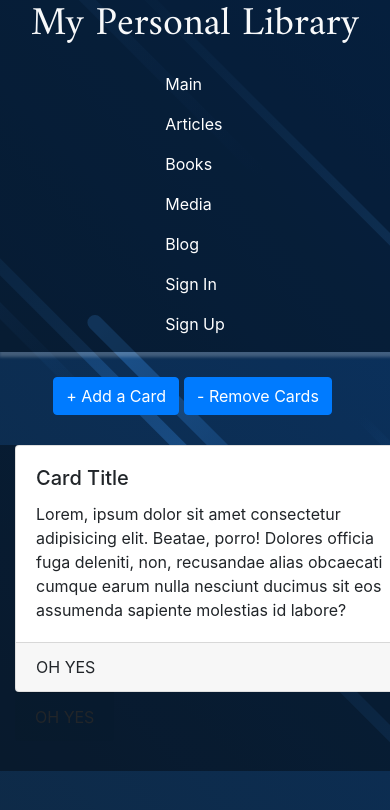
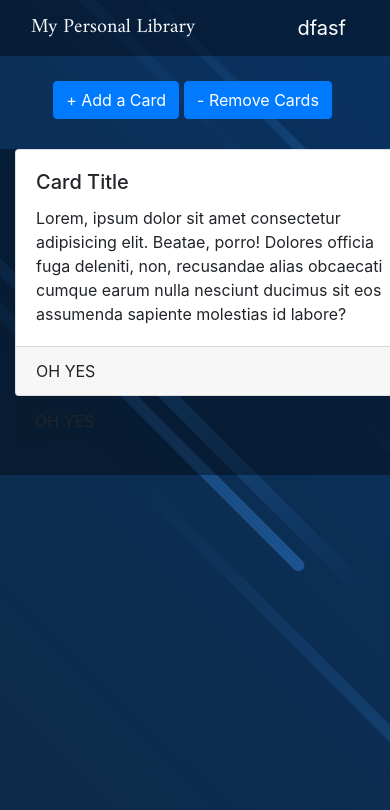
Before and after one commit to dukekim47/Personal-Library, a website: page index.html in a window 390 px wide. Drawn offline with nearby package versions, Linux system fonts and the light colour scheme.

Commit message:
Adjusted Nav bar
Full bootstrap mode
Mobile navigations made

```diff
--- a/index.html
+++ b/index.html
@@ -9,43 +9,38 @@
     <title>My Personal Library</title>
 </head>
 <body>
-    <div class="top-section fluid-container">
-        <header class="top-header">
-            <h1 class="text-center page-title text-light"> My Personal Library</h1>
-            <div class="container">
-                <nav class="navbar justify-content-center navbar-expand-lg">
-                    <ul class="navbar-nav nav-menu">
-                        <li class="nav-item">
-                            <a href="#" class="nav-link" >Main</a>  <!--aria-current="page"-->
+    <div class="container-fluid top-section">
+        <nav class="navbar navbar-expand-lg header-nav">
+            <a class="navbar-brand text-light brand-name" href="#">My Personal Library</a>
+            <button class="navbar-toggler" type="button" data-toggle="collapse" data-target="#navbarNav" aria-controls="navbarNav" aria-expanded="false" aria-label="Toggle navigation">
+              <span>dfasf</span>
+            </button>
+            <div class="collapse navbar-collapse" id="navbarNav">
+              <ul class="navbar-nav">
+                <li class="nav-item active">
+                  <a class="nav-link" href="#">Home</a>
                 </li>
                 <li class="nav-item">
-                            <a href="" class="nav-link">Articles</a>
+                  <a class="nav-link" href="#">Books</a>
                 </li>
                 <li class="nav-item">
-                            <a href="#" class="nav-link">Books</a>
+                  <a class="nav-link" href="#">Media</a>
                 </li>
                 <li class="nav-item">
-                            <a href="#" class="nav-link">Media</a>
+                    <a class="nav-link" href="#">Blog</a>
                   </li>
                   <li class="nav-item">
-                            <a href="#" class="nav-link">Blog</a>
+                    <a class="nav-link" href="#">Sign In</a>
                   </li>
                   <li class="nav-item">
-                            <a href="#" class="nav-link" id="signIn">Sign In</a>
-                        </li>
-                        <li class="nav-item">
-                            <a href="#" class="nav-link" id="signOut">Sign Out</a>
-                        </li>
-                        <li class="nav-item">
-                            <a href="" class="nav-link" id="signUp">Sign Up</a>
+                    <a class="nav-link" href="#">Sign Up</a>
                   </li>
               </ul>
+            </div>
           </nav>
     </div>
-        </header>
-    </div>
     <aside>
-        <ul class="nav nav-pills control-bar">
+        <ul class="nav control-bar">
             <li class="nav-item">
                 <button type="button" class="btn btn-primary" id="addCard" >+ Add a Card</button>
             </li>
@@ -71,8 +66,8 @@
 
 
 
-    <script src="node_modules/@popperjs/core/dist/umd/popper.min.js"></script>
-    <script src="node_modules/bootstrap/dist/js/bootstrap.min.js"></script>
+    <script src="https://code.jquery.com/jquery-3.5.1.slim.min.js" integrity="sha384-DfXdz2htPH0lsSSs5nCTpuj/zy4C+OGpamoFVy38MVBnE+IbbVYUew+OrCXaRkfj" crossorigin="anonymous"></script>
+    <script src="https://cdn.jsdelivr.net/npm/bootstrap@4.6.0/dist/js/bootstrap.bundle.min.js" integrity="sha384-Piv4xVNRyMGpqkS2by6br4gNJ7DXjqk09RmUpJ8jgGtD7zP9yug3goQfGII0yAns" crossorigin="anonymous"></script>
     <script src="scripts/script.js"></script>
 </body>
 </html>
--- a/sass/main.scss
+++ b/sass/main.scss
@@ -15,7 +15,7 @@ body {
     box-shadow: 2px 2px 3px 3px rgba(255, 255, 255, 0.226);
 }
 
-.page-title {
+.brand-name {
     font-family: $amiri;
 }
 .nav-menu{
@@ -52,3 +52,16 @@ body {
 #signOut {
     display: none;
 }
+
+.navbar-toggler {
+    color: white;
+}
+
+button {
+    color: white;
+}
+
+.header-nav {
+    margin-left: 0;
+    margin-right: 0;
+}
```
Also changed, not shown: css/main.css, 1 other file. Lines whose indentation alone changed are shown as unchanged.
